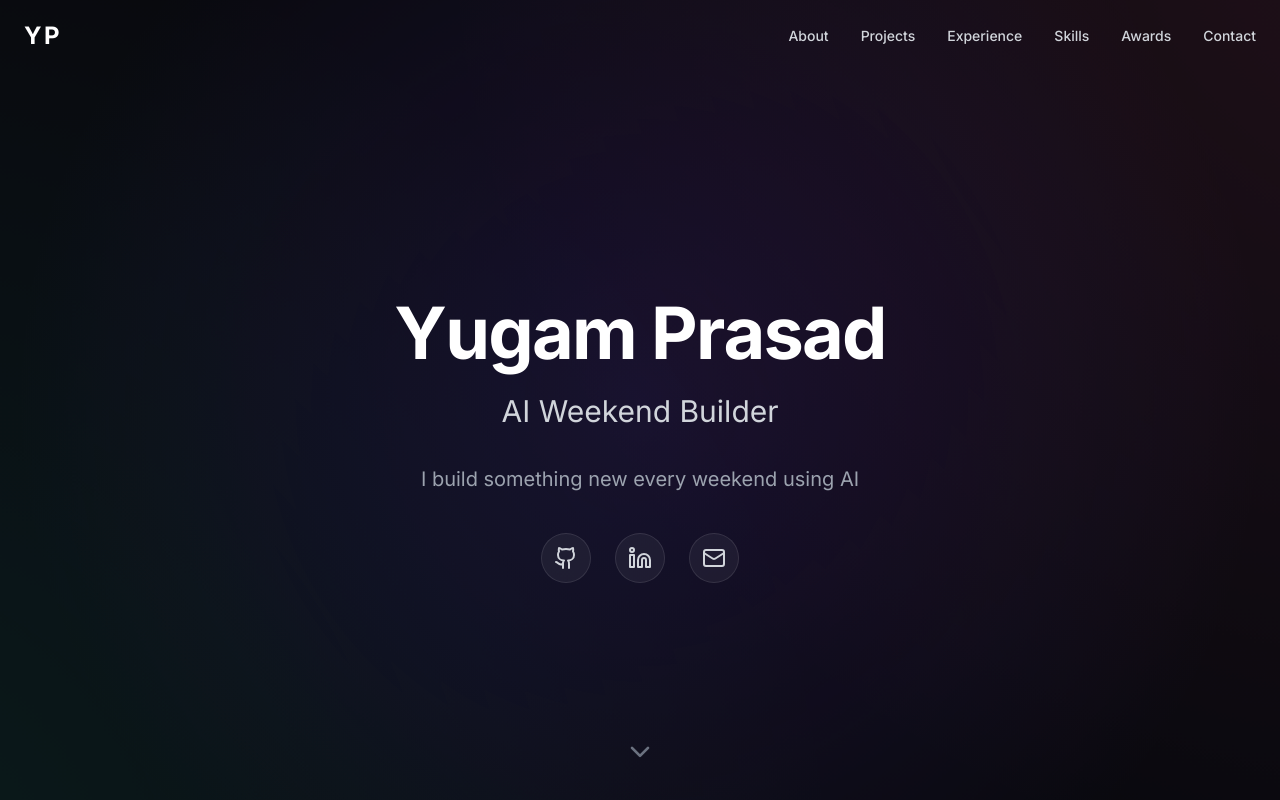
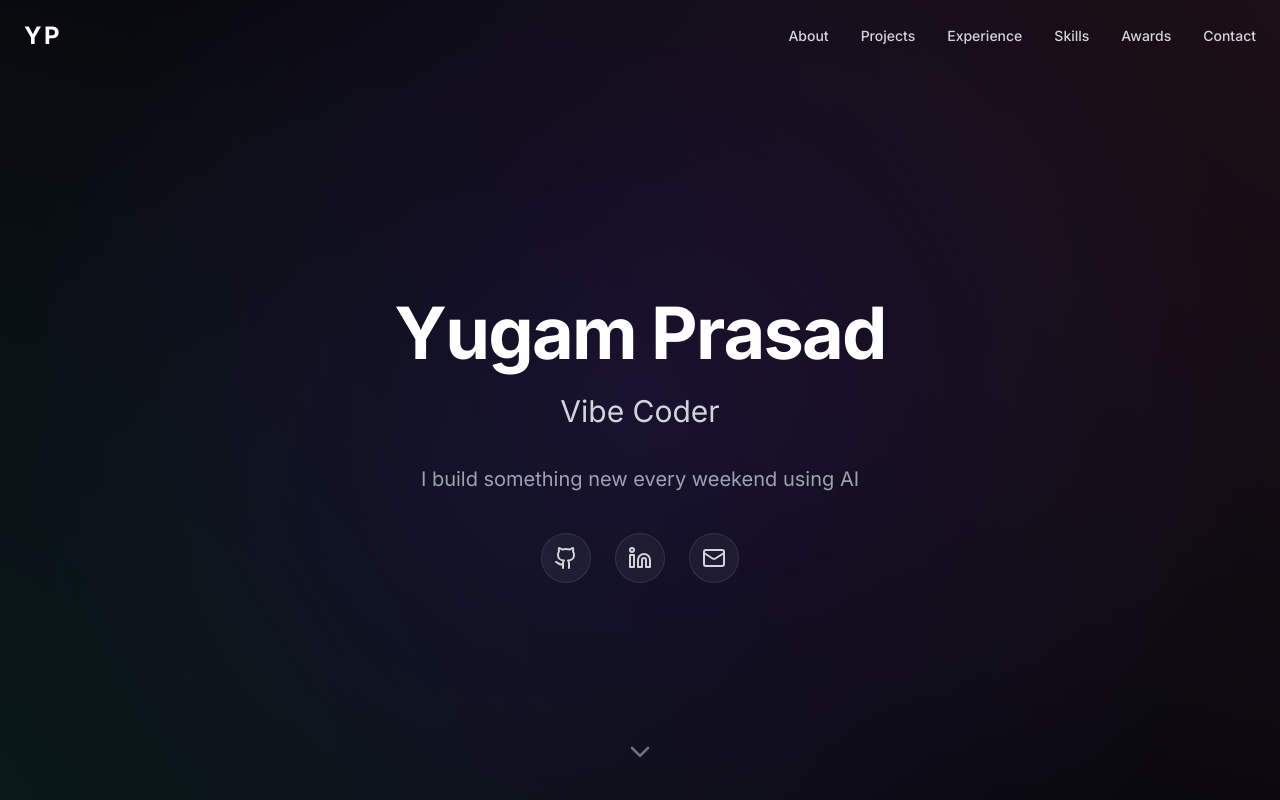
Before and after one commit to yugam1/yugam1.github.io, a React (Vite) app: page / in a window 1280 px wide. Shown: the top 800 px of the page. Built offline with nearby package versions, Linux system fonts and the light colour scheme.

Commit message:
updated messages

```diff
--- a/src/sections/Hero.tsx
+++ b/src/sections/Hero.tsx
@@ -8,7 +8,7 @@ import { RESUME_DATA } from '../data/resume';
 const subtitles = [
   "SDE2 @ DP World",
   "IIT KGP Alumnus",
-  "AI Weekend Builder",
+  "Vibe Coder",
   "Hackathon Winner"
 ];
 
```
Also changed, not shown: .agents/skills/project-identity/SKILL.md.
